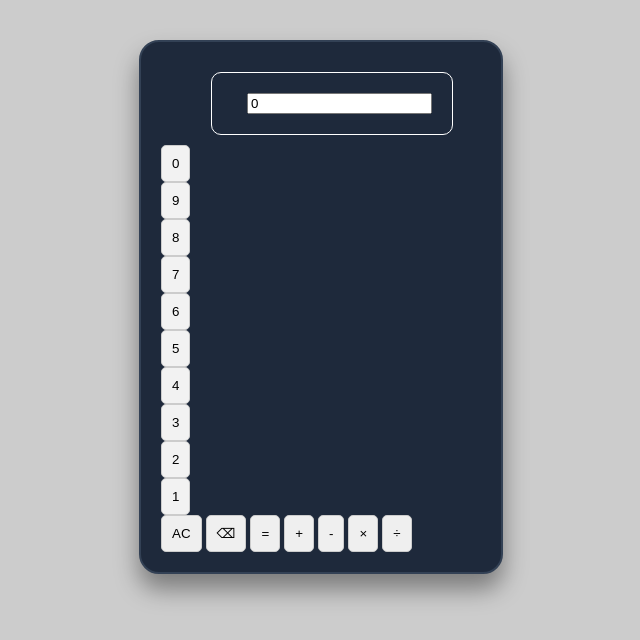
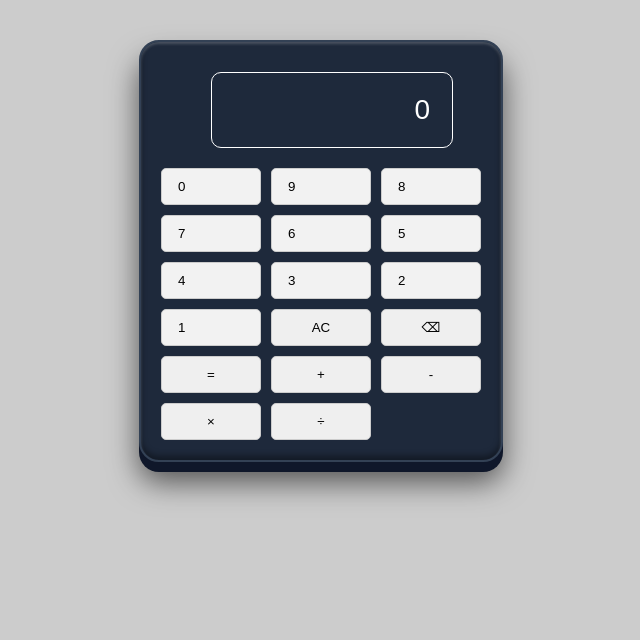
Before and after one commit to albertomarioperezcastro-collab/calculadora, a plain HTML site: page index.html in a window 1280 px wide. Shown: the whole page, without its empty margins (319-959 px from the left). Drawn offline with Linux system fonts and the light colour scheme.

Commit message:
terminada
termine la calculadora de un todo y ya quedo funcional

```diff
--- /dev/null
+++ b/Script.js
@@ -0,0 +1,52 @@
+const pantalla = document.getElementById('pantalla');
+const botones = document.querySelectorAll('.botones button');
+
+botones.forEach(boton => {
+    boton.addEventListener('click', () => {
+        const valor = boton.textContent.trim();
+
+        if (valor === 'AC') {
+            pantalla.value = '0';
+            return;
+        }
+
+        if (valor === '⌫') {
+            if (pantalla.value.length === 1 || pantalla.value === 'Error') {
+                pantalla.value = '0';
+            } else {
+                pantalla.value = pantalla.value.slice(0, -1);
+            }
+            return;
+        }
+
+        if (valor === '=') {
+            try {
+                const operacion = pantalla.value
+                    .replace(/×/g, '*')
+                    .replace(/÷/g, '/');
+
+                const resultado = eval(operacion);
+
+                if (!isFinite(resultado)) {
+                    pantalla.value = 'Error';
+                } else {
+                    pantalla.value = resultado;
+                }
+            } catch (error) {
+                pantalla.value = 'Error';
+            }
+            return;
+        }
+
+        if (pantalla.value === '0' || pantalla.value === 'Error') {
+
+            if (boton.classList.contains('operator')) {
+                pantalla.value += valor;
+            } else {
+                pantalla.value = valor;
+            }
+        } else {
+            pantalla.value += valor;
+        }
+    });
+});
--- a/index.html
+++ b/index.html
@@ -11,7 +11,8 @@
     <div class="pantalla">
         <input type="text" id="pantalla" value="0" readonly>
     </div>
-    <div>
+        <div class="botones">
+
         <button class="number">0</button>
         <button class="number">9</button>
         <button class="number">8</button>
@@ -32,6 +33,8 @@
         <button class="operator">-</button>
         <button class="operator">×</button>
         <button class="operator">÷</button>
+        </div>
     </div>
+    <script src="Script.js" defer></script>
 </body>
 </html>
--- a/styles.css
+++ b/styles.css
@@ -1,13 +1,57 @@
+body {
+    margin: 10px 20px;
+    background-color:#ccc;
+}
+.calculadora {
+  width: 320px;
+  margin: 40px auto;
+  padding: 20px;
+  background-color: #1e293b;
+  border: 2px solid #334155;
+  border-radius: 20px;
+  box-shadow: 0 15px 25px rgba(0, 0, 0, 0.4);
+
+  box-shadow:
+        0 10px 0 #0f172a,
+        0 20px 30px rgba(0, 0, 0, 0.6),
+        inset 0 2px 3px rgba(255, 255, 255, 0.2),
+        inset 0 -4px 6px rgba(0, 0, 0, 0.4);
+}
+.pantalla {
+    width:200px;
+    border: 1px solid white;
+    text-align: right;
+    padding: 20px;
+    border-radius:10px;
+    margin: 10px 50px;
+    margin-bottom: 20px;
+}
+#pantalla {
+    width: 100%;
+    background: transparent;
+    border: none;
+    color: white;
+    font-size: 28px;
+    text-align: right;
+    outline: none;
+    box-sizing: border-box;
+}
+.botones {
+    display: grid;
+    grid-template-columns: repeat(3, 1fr);
+    gap: 10px;
+}
 .number {
     font-display: block;
     padding: 10px 10px;
     background: #f2f2f2;
     border: 1px solid #ccc;
     border-radius: 5px;
-    display: inline-block;
     cursor: pointer;
-    transition: backgroud 0.3s;
+    transition: background-color 0.3s;
     display: grid;
+    grid-template-columns: repeat(3, 1fr);
+    gap:10px;
 }
 .number:hover {
     background-color: green;
@@ -16,31 +60,19 @@
     padding: 10px;
     border: 1px solid #ccc;
     border-radius: 5px;
-
+    cursor: pointer;
+    transition: 0.3s;
+}
+.function:hover {
+    background-color: gold;
 }
 .operator {
     padding:10px 10px;
     border: 1px solid #ccc;
     border-radius: 5px;
+    cursor: pointer;
+    transition: 0.3s;
 }
-body {
-    margin: 10px 20px;
-    background-color:#ccc;
+.operator:hover {
+    background-color: gold
 }
-.pantalla {
-    width:200px;
-    border: 1px solid white;
-    text-align: right;
-    padding: 20px;
-    border-radius:10px;
-    margin: 10px 50px;
-}
-.calculadora {
-  width: 320px;                 /* Define el ancho exacto de la carcasa */
-  margin: 40px auto;            /* Centra la calculadora en la pantalla */
-  padding: 20px;                /* Espacio entre el borde y los elementos internos */
-  background-color: #1e293b;    /* Color principal de la carcasa */
-  border: 2px solid #334155;    /* Borde visible que delimita el contorno */
-  border-radius: 20px;          /* Esquinas redondeadas */
-  box-shadow: 0 15px 25px rgba(0, 0, 0, 0.4); /* Sombra para darle relieve 3D */
-}
```
Also changed, not shown: java.js (deleted).
